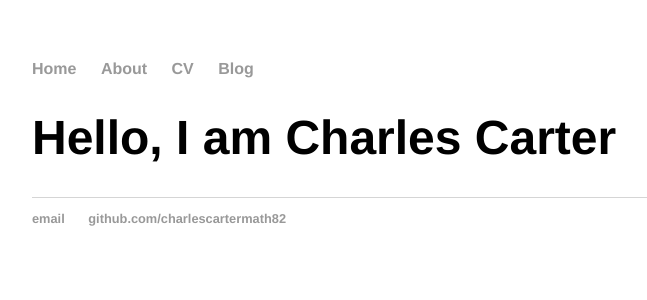
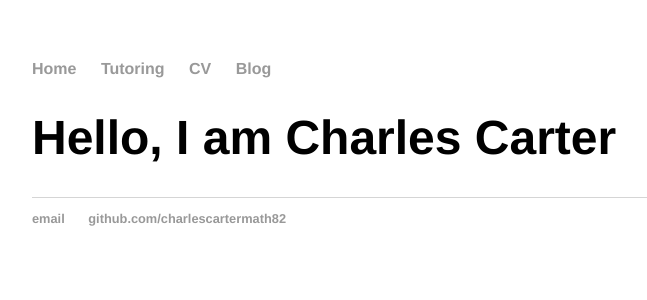
Before and after one commit to charlescartermath82/charlescartermath82.github.io, a Jekyll site: the page built from index.html, in a window 1280 px wide. Shown: the top 300 px of the page, without its empty margins (160-807 px from the left). Built offline with Jekyll 4.4.1, drawn with Linux system fonts in a browser that asks for light colours.

Commit message:
Update default.html

```diff
--- a/_layouts/default.html
+++ b/_layouts/default.html
@@ -9,7 +9,7 @@
 		<nav>
     		<ul>
         		<li><a href="/">Home</a></li>
-	        	<li><a href="/about">About</a></li>
+	        	<li><a href="/tutor costs">Tutoring</a></li>
         		<li><a href="/cv">CV</a></li>
         		<li><a href="/blog">Blog</a></li>
     		</ul>
```
